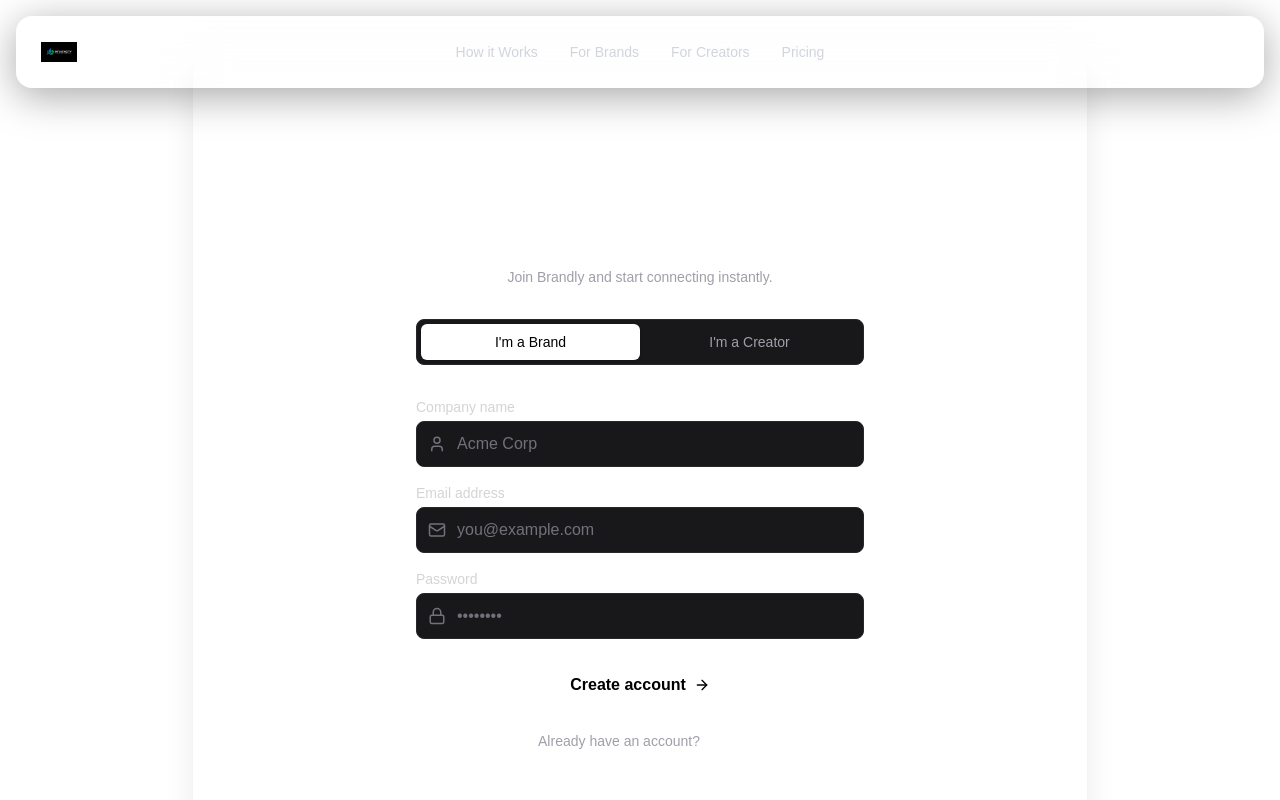
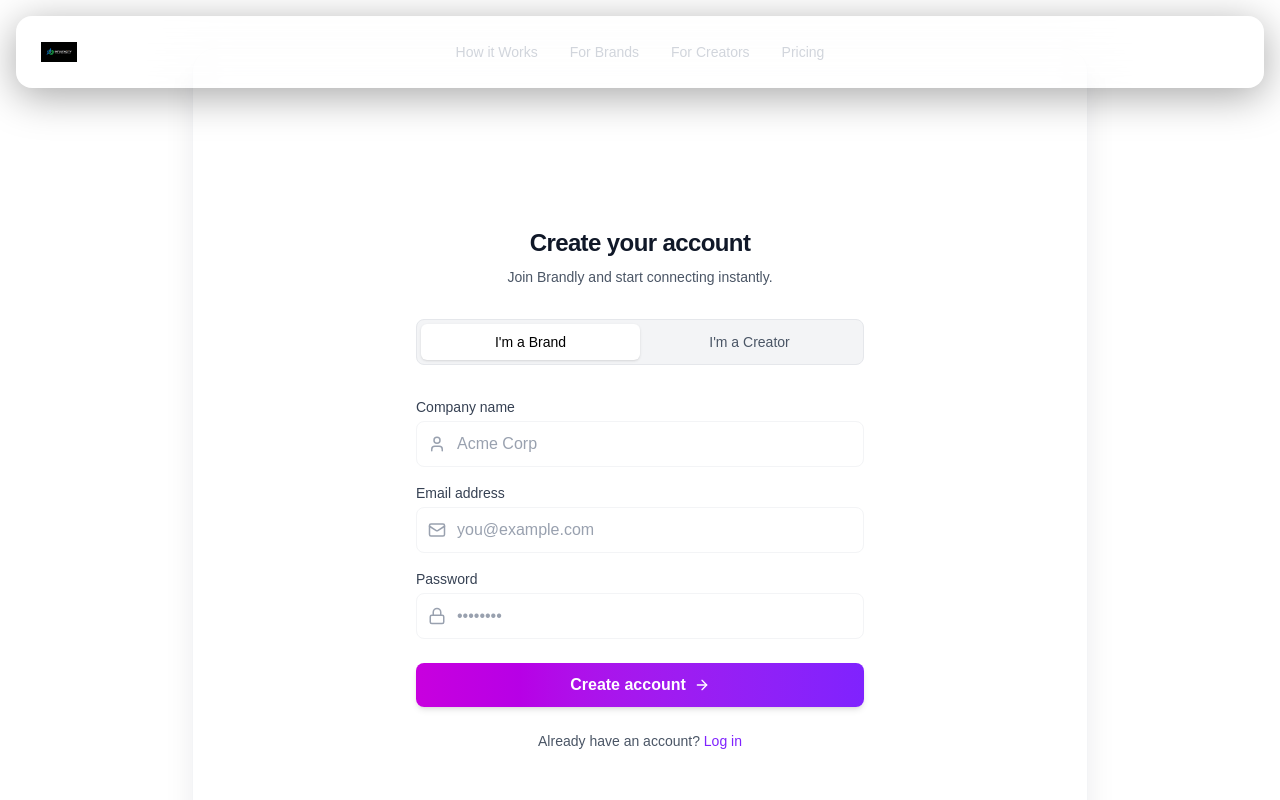
Before and after one commit to sukhdeep2813/Influencers, a Next.js app: page /signup in a window 1280 px wide. Shown: the top 800 px of the page. Built offline with nearby package versions, Linux system fonts and the light colour scheme.

Commit message:
Update Form

```diff
--- a/app/(auth)/signup/signup-form.tsx
+++ b/app/(auth)/signup/signup-form.tsx
@@ -51,12 +51,12 @@
   };
 
   return (
-    <div className="w-full max-w-md mt">
+    <div className="w-full max-w-md">
       <header className="text-center mb-8">
-        <h2 className="text-2xl font-bold text-white tracking-tight">
+        <h2 className="text-2xl font-bold text-gray-900 tracking-tight">
           Create your account
         </h2>
-        <p className="text-zinc-400 text-sm mt-2">
+        <p className="text-gray-600 text-sm mt-2">
           Join Brandly and start connecting instantly.
         </p>
       </header>
@@ -65,7 +65,7 @@
       <div
         role="radiogroup"
         aria-label="Select your role"
-        className="flex p-1 mb-8 bg-zinc-900 rounded-lg border border-zinc-800"
+        className="flex p-1 mb-8 bg-gray-100 rounded-lg border border-gray-200"
       >
         <button
           type="button"
@@ -75,7 +75,7 @@
           className={`flex-1 py-2 text-sm font-medium rounded-md transition-all ${
             role === "brand"
               ? "bg-white text-black shadow-sm"
-              : "text-zinc-400 hover:text-white"
+              : "text-gray-600 hover:text-gray-800"
           }`}
         >
           I&apos;m a Brand
@@ -88,7 +88,7 @@
           className={`flex-1 py-2 text-sm font-medium rounded-md transition-all ${
             role === "creator"
               ? "bg-white text-black shadow-sm"
-              : "text-zinc-400 hover:text-white"
+              : "text-gray-600 hover:text-gray-800"
           }`}
         >
           I&apos;m a Creator
@@ -106,7 +106,7 @@
         <div>
           <label
             htmlFor="name"
-            className="block text-sm font-medium text-zinc-300 mb-1"
+            className="block text-sm font-medium text-gray-700 mb-1"
           >
             {nameLabel}
           </label>
@@ -117,11 +117,11 @@
               type="text"
               required
               disabled={isLoading}
-              className="w-full px-4 py-2.5 pl-10 bg-zinc-900 border border-zinc-800 rounded-lg text-white placeholder-zinc-500 focus:outline-none focus:ring-2 focus:ring-white/20 focus:border-zinc-700 transition-all disabled:opacity-60"
+              className="w-full px-4 py-2.5 pl-10 bg-white border border-gray-100 rounded-lg text-gray-700 placeholder-gray-400 focus:outline-none focus:ring-2 focus:ring-violet-100 focus:border-violet-300 transition-all disabled:opacity-60"
               placeholder={namePlaceholder}
             />
             <User
-              className="absolute left-3 top-1/2 -translate-y-1/2 text-zinc-500"
+              className="absolute left-3 top-1/2 -translate-y-1/2 text-gray-400"
               size={18}
               aria-hidden="true"
             />
@@ -132,7 +132,7 @@
         <div>
           <label
             htmlFor="email"
-            className="block text-sm font-medium text-zinc-300 mb-1"
+            className="block text-sm font-medium text-gray-700 mb-1"
           >
             Email address
           </label>
@@ -143,11 +143,11 @@
               type="email"
               required
               disabled={isLoading}
-              className="w-full px-4 py-2.5 pl-10 bg-zinc-900 border border-zinc-800 rounded-lg text-white placeholder-zinc-500 focus:outline-none focus:ring-2 focus:ring-white/20 focus:border-zinc-700 transition-all disabled:opacity-60"
+              className="w-full px-4 py-2.5 pl-10 bg-white border border-gray-100 rounded-lg text-gray-700 placeholder-gray-400 focus:outline-none focus:ring-2 focus:ring-violet-100 focus:border-violet-300 transition-all disabled:opacity-60"
               placeholder="you@example.com"
             />
             <Mail
-              className="absolute left-3 top-1/2 -translate-y-1/2 text-zinc-500"
+              className="absolute left-3 top-1/2 -translate-y-1/2 text-gray-400"
               size={18}
               aria-hidden="true"
             />
@@ -158,7 +158,7 @@
         <div>
           <label
             htmlFor="password"
-            className="block text-sm font-medium text-zinc-300 mb-1"
+            className="block text-sm font-medium text-gray-700 mb-1"
           >
             Password
           </label>
@@ -169,11 +169,11 @@
               type="password"
               required
               disabled={isLoading}
-              className="w-full px-4 py-2.5 pl-10 bg-zinc-900 border border-zinc-800 rounded-lg text-white placeholder-zinc-500 focus:outline-none focus:ring-2 focus:ring-white/20 focus:border-zinc-700 transition-all disabled:opacity-60"
+              className="w-full px-4 py-2.5 pl-10 bg-white border border-gray-100 rounded-lg text-gray-700 placeholder-gray-400 focus:outline-none focus:ring-2 focus:ring-violet-100 focus:border-violet-300 transition-all disabled:opacity-60"
               placeholder="••••••••"
             />
             <Lock
-              className="absolute left-3 top-1/2 -translate-y-1/2 text-zinc-500"
+              className="absolute left-3 top-1/2 -translate-y-1/2 text-gray-400"
               size={18}
               aria-hidden="true"
             />
@@ -183,16 +183,16 @@
         <button
           type="submit"
           disabled={isLoading}
-          className="w-full flex items-center justify-center gap-2 py-2.5 px-4 mt-6 bg-white text-black font-semibold rounded-lg hover:bg-zinc-200 transition-colors disabled:opacity-70 disabled:cursor-not-allowed"
+          className="w-full flex items-center justify-center gap-2 py-2.5 px-4 mt-6 bg-gradient-to-r from-fuchsia-600 to-violet-600 text-white font-semibold rounded-lg hover:opacity-95 transition-colors disabled:opacity-70 disabled:cursor-not-allowed shadow-md"
         >
           {isLoading ? "Creating account..." : "Create account"}
           {!isLoading && <ArrowRight size={16} />}
         </button>
       </form>
 
-      <p className="mt-6 text-center text-sm text-zinc-400">
+      <p className="mt-6 text-center text-sm text-gray-600">
         Already have an account?{" "}
-        <Link href="/login" className="text-white hover:underline font-medium">
+        <Link href="/login" className="text-violet-600 hover:underline font-medium">
           Log in
         </Link>
       </p>
```
